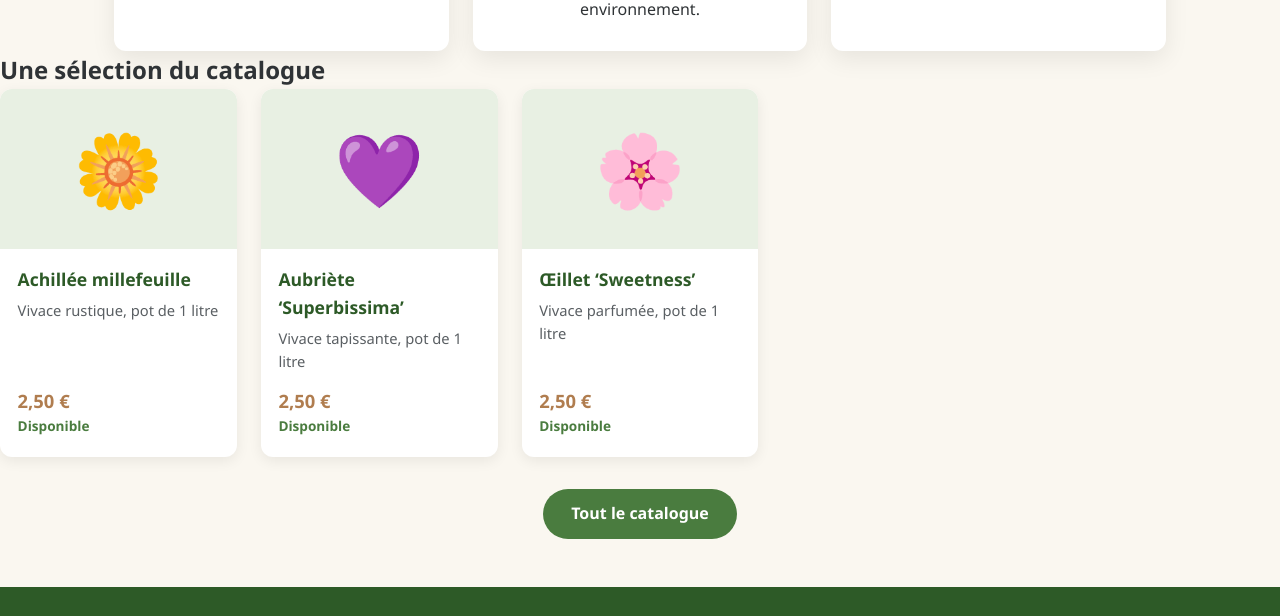
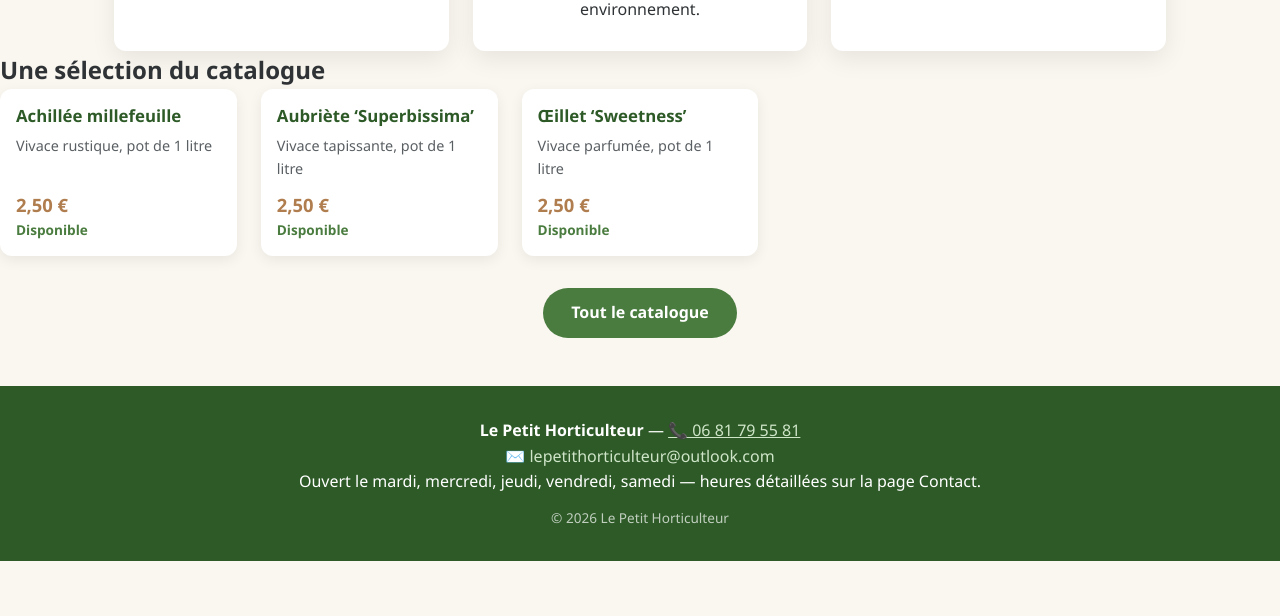
Before and after one commit to 59svjpm28v-create/le-petit-horticulteur-, a website: page index.html in a window 1280 px wide. Shown: the part 734-1350 px from the top of the page. After the commit the page ends 1295 px from the top, so only its background shows below. Drawn offline with Linux system fonts and the light colour scheme.

Commit message:
Catalogue plus compact : retrait des icônes
Co-authored-by: 59svjpm28v-create <59svjpm28v-create@users.noreply.github.com>

```diff
--- a/apps/api/src/api/static/css/style.css
+++ b/apps/api/src/api/static/css/style.css
@@ -161,9 +161,9 @@ body {
   background: var(--vert-clair);
 }
 
-.plante-card .info { padding: 1rem 1.1rem 1.25rem; flex: 1; display: flex; flex-direction: column; }
-.plante-card h3 { color: var(--vert-fonce); font-size: 1.1rem; }
-.plante-card .desc { font-size: 0.92rem; color: #5a5f63; flex: 1; margin: 0.35rem 0 0.75rem; }
+.plante-card .info { padding: 0.85rem 1rem 0.95rem; flex: 1; display: flex; flex-direction: column; }
+.plante-card h3 { color: var(--vert-fonce); font-size: 1.05rem; }
+.plante-card .desc { font-size: 0.9rem; color: #5a5f63; flex: 1; margin: 0.3rem 0 0.6rem; }
 .plante-card .prix { font-weight: 800; color: var(--terre); font-size: 1.15rem; }
 .plante-card .dispo { font-size: 0.85rem; font-weight: 700; }
 .dispo.ok { color: var(--vert); }
--- a/apps/api/src/api/static/js/main.js
+++ b/apps/api/src/api/static/js/main.js
@@ -9,7 +9,6 @@ function cartePlante(p) {
     ? '<span class="dispo ok">Disponible</span>'
     : '<span class="dispo ko">Rupture</span>';
   return '<article class="plante-card">' +
-    '<div class="plante-visuel" aria-hidden="true">' + p.emoji + '</div>' +
     '<div class="info">' +
       '<h3>' + p.nom + '</h3>' +
       '<p class="desc">' + p.description + '</p>' +
--- a/css/style.css
+++ b/css/style.css
@@ -161,9 +161,9 @@ body {
   background: var(--vert-clair);
 }
 
-.plante-card .info { padding: 1rem 1.1rem 1.25rem; flex: 1; display: flex; flex-direction: column; }
-.plante-card h3 { color: var(--vert-fonce); font-size: 1.1rem; }
-.plante-card .desc { font-size: 0.92rem; color: #5a5f63; flex: 1; margin: 0.35rem 0 0.75rem; }
+.plante-card .info { padding: 0.85rem 1rem 0.95rem; flex: 1; display: flex; flex-direction: column; }
+.plante-card h3 { color: var(--vert-fonce); font-size: 1.05rem; }
+.plante-card .desc { font-size: 0.9rem; color: #5a5f63; flex: 1; margin: 0.3rem 0 0.6rem; }
 .plante-card .prix { font-weight: 800; color: var(--terre); font-size: 1.15rem; }
 .plante-card .dispo { font-size: 0.85rem; font-weight: 700; }
 .dispo.ok { color: var(--vert); }
--- a/js/main.js
+++ b/js/main.js
@@ -9,7 +9,6 @@ function cartePlante(p) {
     ? '<span class="dispo ok">Disponible</span>'
     : '<span class="dispo ko">Rupture</span>';
   return '<article class="plante-card">' +
-    '<div class="plante-visuel" aria-hidden="true">' + p.emoji + '</div>' +
     '<div class="info">' +
       '<h3>' + p.nom + '</h3>' +
       '<p class="desc">' + p.description + '</p>' +
--- a/site/css/style.css
+++ b/site/css/style.css
@@ -161,9 +161,9 @@ body {
   background: var(--vert-clair);
 }
 
-.plante-card .info { padding: 1rem 1.1rem 1.25rem; flex: 1; display: flex; flex-direction: column; }
-.plante-card h3 { color: var(--vert-fonce); font-size: 1.1rem; }
-.plante-card .desc { font-size: 0.92rem; color: #5a5f63; flex: 1; margin: 0.35rem 0 0.75rem; }
+.plante-card .info { padding: 0.85rem 1rem 0.95rem; flex: 1; display: flex; flex-direction: column; }
+.plante-card h3 { color: var(--vert-fonce); font-size: 1.05rem; }
+.plante-card .desc { font-size: 0.9rem; color: #5a5f63; flex: 1; margin: 0.3rem 0 0.6rem; }
 .plante-card .prix { font-weight: 800; color: var(--terre); font-size: 1.15rem; }
 .plante-card .dispo { font-size: 0.85rem; font-weight: 700; }
 .dispo.ok { color: var(--vert); }
--- a/site/js/main.js
+++ b/site/js/main.js
@@ -9,7 +9,6 @@ function cartePlante(p) {
     ? '<span class="dispo ok">Disponible</span>'
     : '<span class="dispo ko">Rupture</span>';
   return '<article class="plante-card">' +
-    '<div class="plante-visuel" aria-hidden="true">' + p.emoji + '</div>' +
     '<div class="info">' +
       '<h3>' + p.nom + '</h3>' +
       '<p class="desc">' + p.description + '</p>' +
```
